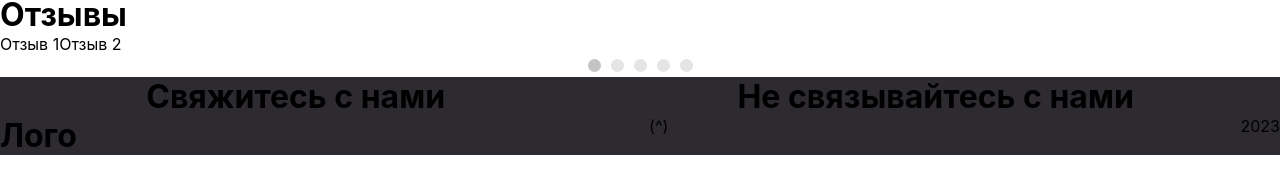
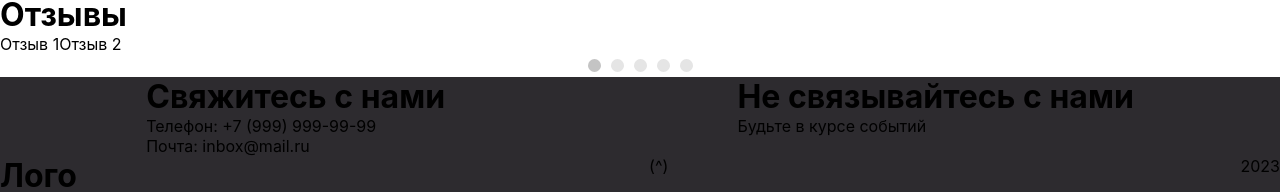
Before and after one commit to ankevich/trains-ticket-booking, a React (Create React App) app: page / in a window 1280 px wide. Shown: the part 1204-1396 px from the top of the page. Before the commit the page ends 1359 px from the top, so only its background shows below. Built offline with nearby package versions, Linux system fonts and the light colour scheme.

Commit message:
больше контейнеров!

```diff
--- a/src/components/Footer/index.js
+++ b/src/components/Footer/index.js
@@ -1,11 +1,18 @@
 import styled from "styled-components/macro"
-import { MaxWidthContainer, HContainer } from "../containers"
+import { MaxWidthContainer, HContainer, VContainer } from "../containers"
 
 const Footer = () => (
     <Background>
         <UpperHContainer>
-            <h1>Свяжитесь с нами</h1>
-            <h1>Не связывайтесь с нами</h1>
+            <VContainer>
+                <h1>Свяжитесь с нами</h1>
+                <p>Телефон: +7 (999) 999-99-99</p>
+                <p>Почта: inbox@mail.ru</p>
+            </VContainer>
+            <VContainer>
+                <h1>Не связывайтесь с нами</h1>
+                <p>Будьте в курсе событий</p>
+            </VContainer>
         </UpperHContainer>
         <MaxWidthContainer>
             <BottomHContainer>
--- a/src/components/containers/index.js
+++ b/src/components/containers/index.js
@@ -7,7 +7,7 @@ const HContainer = styled.div`
 
 const VContainer = styled.div`
     display: flex;
-    flex-direction: row;
+    flex-direction: column;
 `
 
 const MaxWidthContainer = styled.div`
```
